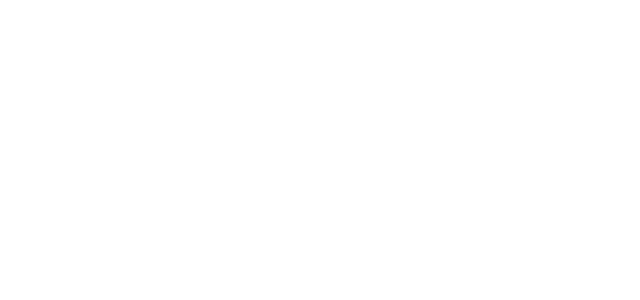
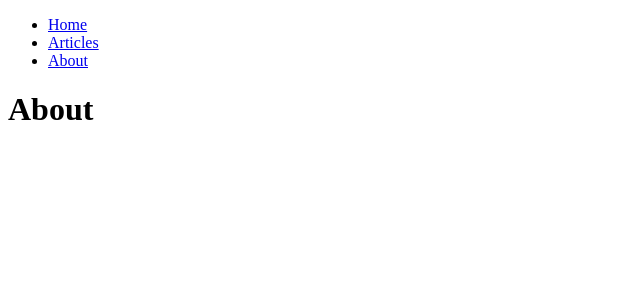
Before and after one commit to geoman3/geo-blog, a React (Create React App) app: page /about in a window 1280 px wide. Before the commit this address had no page. Shown: the top 300 px of the page, without its empty margins (0-640 px from the left). Built offline with nearby package versions, Linux system fonts and the light colour scheme.

Commit message:
worked out navbar - clever me

```diff
--- a/src/Main.tsx
+++ /dev/null
@@ -1,16 +0,0 @@
-import React from "react";
-import { Routes, Route, BrowserRouter } from "react-router-dom"
-
-import Home from "./components/home";
-
-export default function Main() {
-    return (
-      <div className="Main">
-        <BrowserRouter>
-          <Routes>
-            <Route path='/' element={<Home />} />
-          </Routes>
-        </BrowserRouter>
-      </div>
-    );
-  }
--- /dev/null
+++ b/src/components/about.tsx
@@ -0,0 +1,7 @@
+export default function About() {
+    return (
+        <div>
+            <h1>About</h1>
+        </div>
+    )
+};
--- /dev/null
+++ b/src/components/articles.tsx
@@ -0,0 +1,7 @@
+export default function Articles() {
+    return (
+        <div>
+            <h1>Articles</h1>
+        </div>
+    )
+};
--- a/src/components/home.tsx
+++ b/src/components/home.tsx
@@ -1,5 +1,3 @@
-import React from "react";
-
 export default function Home() {
     return (
         <div>
--- a/src/components/navbar.tsx
+++ b/src/components/navbar.tsx
@@ -1,5 +1,4 @@
-import React from "react";
-import { Link } from "react-router-dom";
+import { BrowserRouter, Link  } from "react-router-dom";
 
 export default function Navbar() {
     return (
@@ -9,10 +8,10 @@
                     <Link to='/'>Home</Link>
                 </li>
                 <li>
-                    <Link to='/articles'></Link>
+                    <Link to='/articles'>Articles</Link>
                 </li>
                 <li>
-                    <Link to='/about'></Link>
+                    <Link to='/about'>About</Link>
                 </li>
             </ul>
         </div>
--- a/src/index.tsx
+++ b/src/index.tsx
@@ -1,12 +1,30 @@
 import React from 'react';
 import ReactDOM from 'react-dom';
-import Main from './Main'
 import reportWebVitals from './reportWebVitals';
+import { Routes, Route, BrowserRouter } from "react-router-dom"
+
+import Home from "./components/home";
+import Navbar from "./components/navbar";
+import Articles from './components/articles';
+import About from './components/about';
+
+function Main() {
+  return (
+    <div className="Main">
+      <BrowserRouter>
+        <Navbar />
+        <Routes>
+          <Route path='/' element={<Home />} />
+          <Route path='/articles' element={<Articles />} />
+          <Route path='/about' element={<About />} />
+        </Routes>
+      </BrowserRouter>
+    </div>
+  );
+}
 
 ReactDOM.render(
-  <React.StrictMode>
-    <Main />
-  </React.StrictMode>,
+    <Main />,
   document.getElementById('root')
 );
 
```
